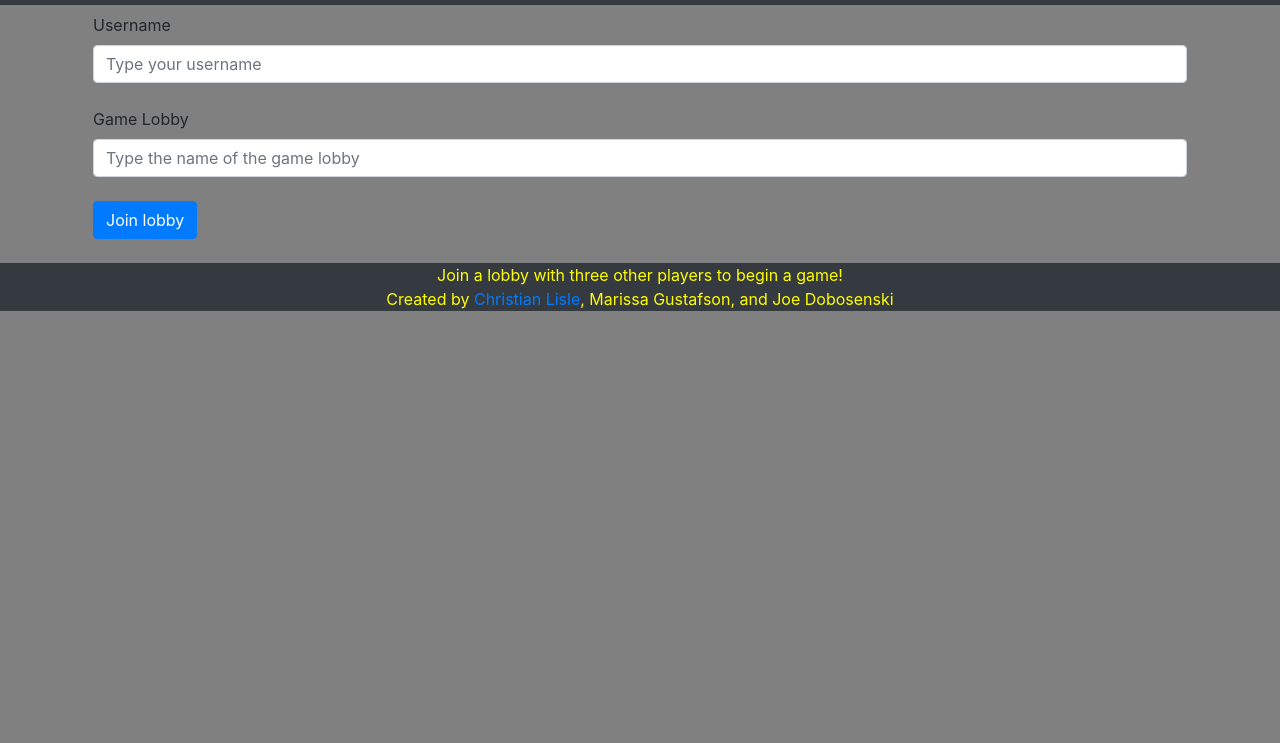
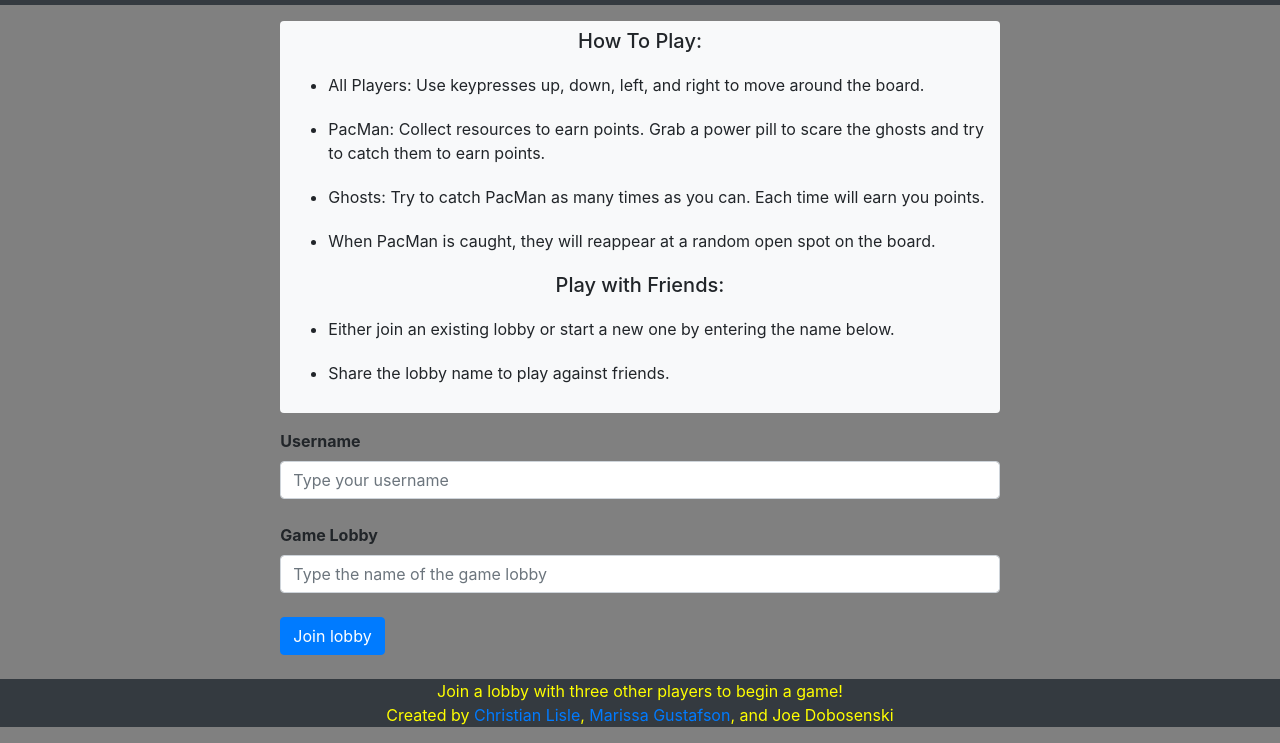
Before and after one commit to goofyspoon/CyRun, a website: page views/index.html in a window 1280 px wide. Shown: the part 101-844 px from the top of the page. Before the commit the page ends 800 px from the top, so only its background shows below. Drawn offline with nearby package versions, Linux system fonts and the light colour scheme.

Commit message:
All done!

```diff
--- a/views/index.html
+++ b/views/index.html
@@ -13,20 +13,43 @@
   </nav>
   <div class="container">
     <div class="row p-2">
-      <div class="col">
+      <div class=col-md-2></div>
+      <div class="col-md-8">
+        <div id="users_lobby" class="bg-light mt-2 rounded p-2">
+          <h5>How To Play:</h5>
+          <ul style="text-align:left;" display="list-item;" class="instructions">
+            <li>All Players: Use keypresses up, down, left, and right to move around the board.</li>
+            <li>PacMan: Collect resources to earn points. Grab a power pill to scare the ghosts and try to catch them to earn points.</li>
+            <li>Ghosts: Try to catch PacMan as many times as you can. Each time will earn you points.</li>
+            <li>When PacMan is caught, they will reappear at a random open spot on the board.</li>
+          </ul>
+          <h5>Play with Friends:</h5>
+          <ul style="text-align:left;" class="instructions">
+            <li>Either join an existing lobby or start a new one by entering the name below.</li>
+            <li>Share the lobby name to play against friends.</li>
+          </ul>
+        </div>
+      </div>
+      <div class=col-md-2></div>
+    </div>
+    <div class="row p-2">
+      <div class="col-md-2"></div>
+      <div class="col-md-8">
         <form action="lobby.html" class="form-group">
-          <label for="username">Username</label><br />
+          <label for="username"><strong>Username</strong></label>
           <input class="form-control" type="text" size="40" placeholder="Type your username" id="username_entrance" name="username" required><br />
-          <label for="room">Game Lobby</label><br />
+          <label for="room"><strong>Game Lobby</strong></label>
           <input class="form-control" type="text" size="40" placeholder="Type the name of the game lobby" id="gamelobby_entrance" name="lobby" required></br />
           <button type="submit" id="submit" class="btn btn-primary">Join lobby</button>
       </form>
       </div>
+      <div class="col-md-2"></div>
+
     </div>
   </div>
   <footer class="footer text-center bg-dark">
     <p style="color:#FFFF00">Join a lobby with three other players to begin a game!<br /></span>
-    Created by <a href="http://christianlisle.com" target="_blank">Christian Lisle</a>, Marissa Gustafson, and Joe Dobosenski</p>
+    Created by <a href="http://christianlisle.com" target="_blank">Christian Lisle</a>, <a href="https://github.com/goofyspoon?tab=repositories" target="_blank">Marissa Gustafson</a>, and Joe Dobosenski</p>
   </footer>
 
 <script src="/socket.io/socket.io.js"></script>
--- a/views/styles.css
+++ b/views/styles.css
@@ -1,5 +1,9 @@
 * {
   box-sizing: border-box;
+}
+
+.instructions {
+  list-style-type: disc;
 }
 
 ul {
```
